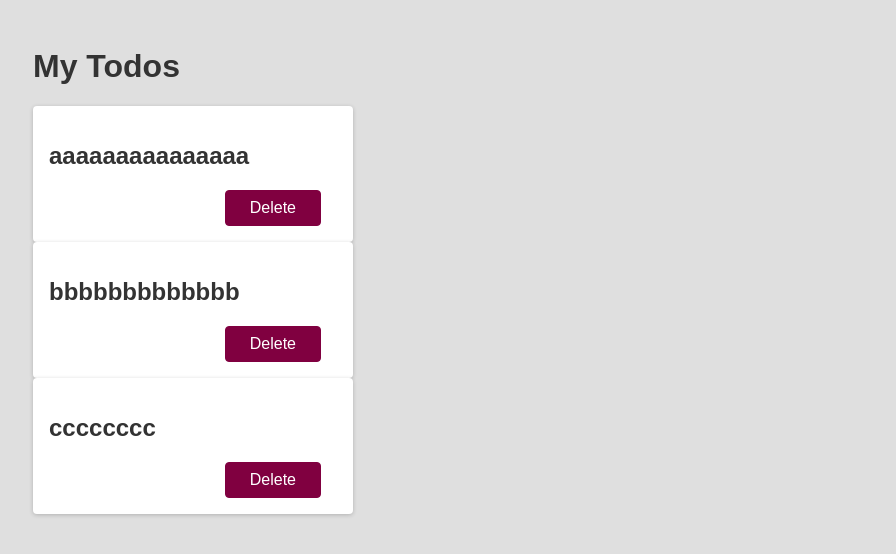
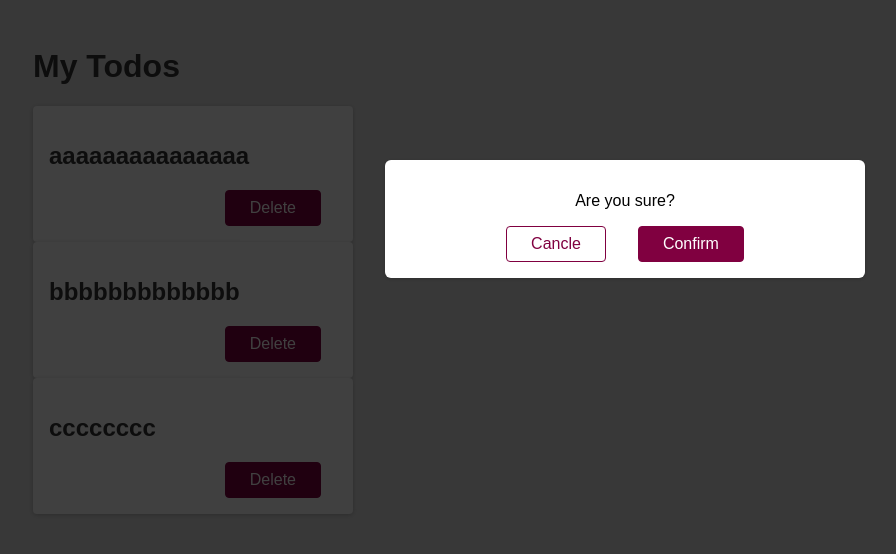
Before and after one commit to AronLee5263/udemy-react, a React (Create React App) app: page / in a window 1280 px wide. Shown: the top 554 px of the page, without its empty margins (15-911 px from the left). Built offline with nearby package versions, Linux system fonts and the light colour scheme.

Commit message:
새로운 모달과 backdrop을 만들었으나 모두 정적 코드임. 수정 필요함.

```diff
--- a/src/App.js
+++ b/src/App.js
@@ -1,4 +1,6 @@
 import Todo from "./component/Todo";
+import Modal from "./component/Modal";
+import Backdrop from "./component/Backdrop";
 
 function App() {
   return (
@@ -7,6 +9,8 @@
       <Todo text="aaaaaaaaaaaaaaa" />
       <Todo text="bbbbbbbbbbbbb" />
       <Todo text="cccccccc" />
+      <Modal />
+      <Backdrop />
     </div>
   );
 }
--- /dev/null
+++ b/src/component/Backdrop.js
@@ -0,0 +1,5 @@
+function Backdrop() {
+  return <div className="backdrop" />;
+}
+
+export default Backdrop;
--- /dev/null
+++ b/src/component/Modal.js
@@ -0,0 +1,11 @@
+function Modal() {
+  return (
+    <div className="modal">
+      <p>Are you sure?</p>
+      <button className="btn btn--alt">Cancle</button>
+      <button className="btn">Confirm</button>
+    </div>
+  );
+}
+
+export default Modal;
--- a/src/component/Todo.js
+++ b/src/component/Todo.js
@@ -1,9 +1,15 @@
 function Todo(props) {
+  function deleteHandler() {
+    console.log("clicked here");
+  }
+
   return (
     <div className="card">
       <h2>{props.text}</h2>
       <div className="actions">
-        <button className="btn">Delete</button>
+        <button className="btn" onClick={deleteHandler}>
+          Delete
+        </button>
       </div>
     </div>
   );
```
